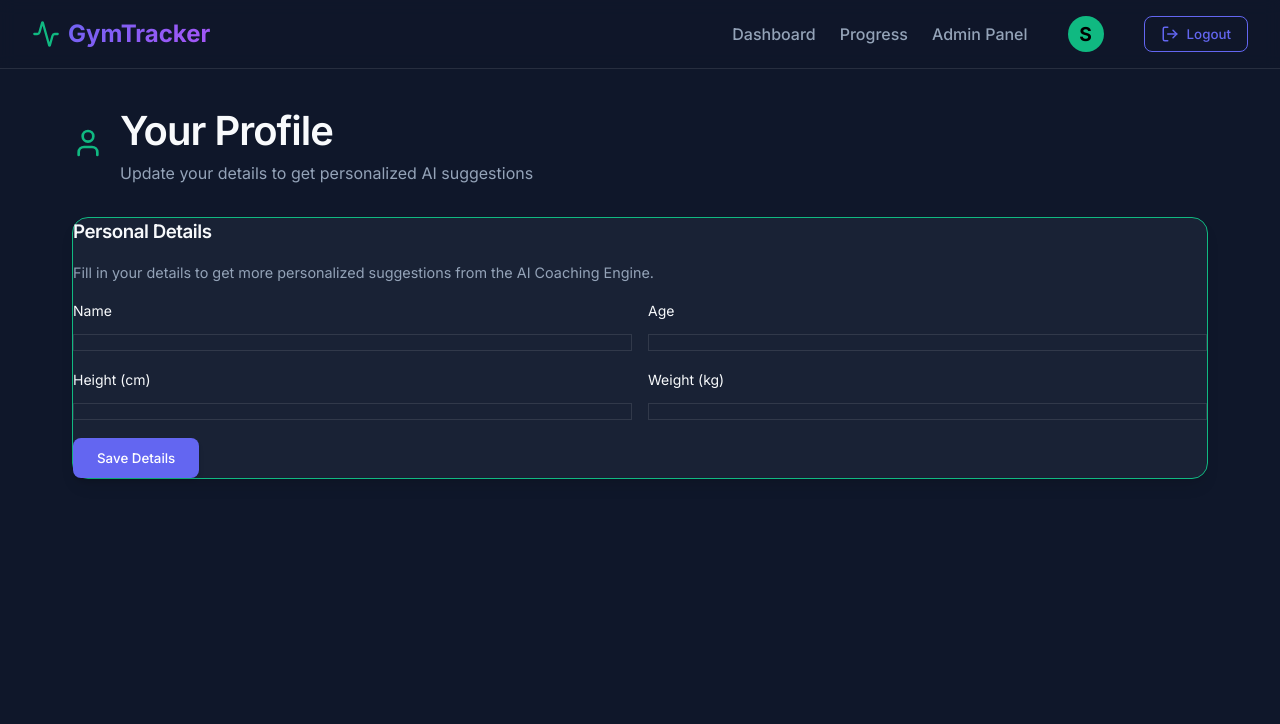
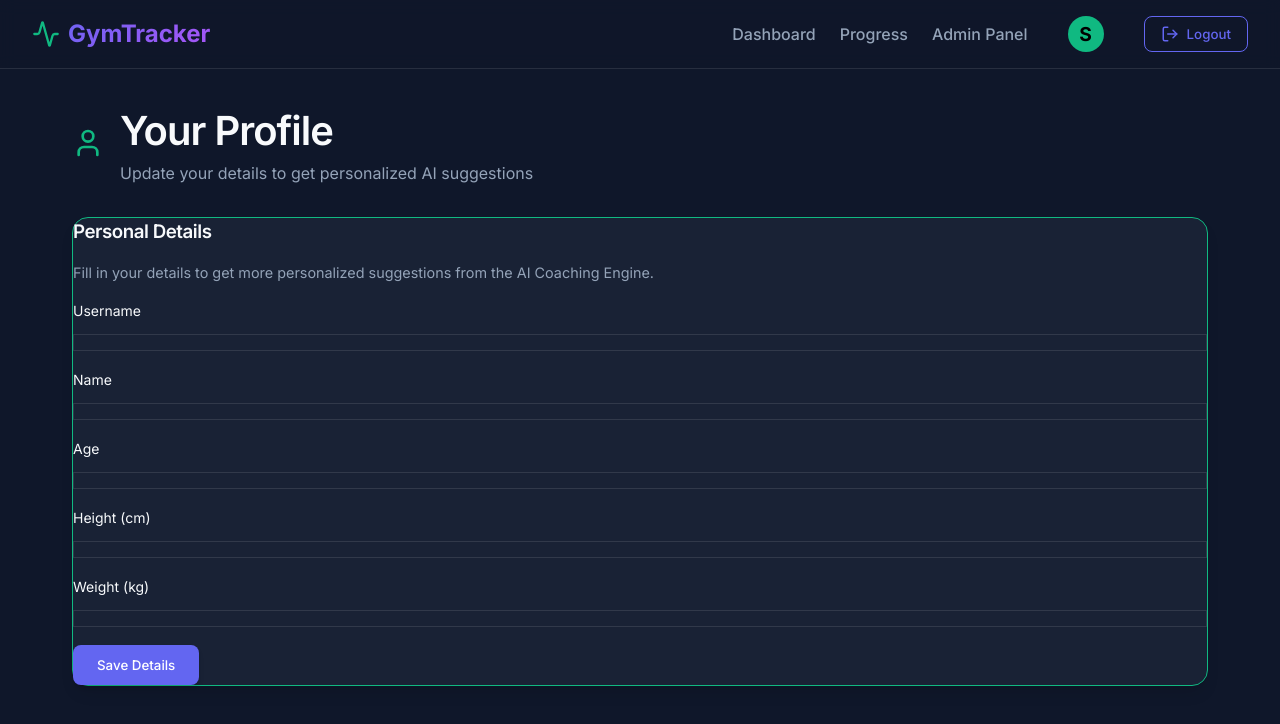
Before and after one commit to hjnavadiya222-dot/gymtracker, a React (Vite) app in the folder frontend/: page /profile in a window 1280 px wide. Shown: the top 724 px of the page. Built offline with nearby package versions, Linux system fonts and the light colour scheme; no server answers; sample sign-in values are in the browser's storage.

Commit message:
feat: Allow users to change their username on the Profile page

```diff
--- a/frontend/src/pages/Profile.jsx
+++ b/frontend/src/pages/Profile.jsx
@@ -4,10 +4,16 @@ import { AuthContext } from '../contexts/AuthContext';
 import { User } from 'lucide-react';
 
 const Profile = () => {
-  const [profile, setProfile] = useState({ name: '', age: '', height: '', weight: '' });
+  const [profile, setProfile] = useState({
+    username: '',
+    name: '',
+    age: '',
+    height: '',
+    weight: '',
+  });
   const [profileLoading, setProfileLoading] = useState(false);
   const [profileMessage, setProfileMessage] = useState('');
-  const { user } = useContext(AuthContext);
+  const { user, login } = useContext(AuthContext);
 
   useEffect(() => {
     const fetchProfile = async () => {
@@ -15,6 +21,7 @@ const Profile = () => {
         const config = { headers: { Authorization: `Bearer ${user.token}` } };
         const { data } = await axios.get(`${import.meta.env.VITE_API_URL || 'http://localhost:5005'}/api/auth/profile`, config);
         setProfile({
+          username: data.username || '',
           name: data.name || '',
           age: data.age || '',
           height: data.height || '',
@@ -29,12 +36,18 @@ const Profile = () => {
     }
   }, [user]);
 
+  const handleChange = (e) => {
+    setProfile({ ...profile, [e.target.name]: e.target.value });
+  };
+
   const handleUpdateProfile = async (e) => {
     e.preventDefault();
     setProfileLoading(true);
     try {
       const config = { headers: { Authorization: `Bearer ${user.token}` } };
-      await axios.put(`${import.meta.env.VITE_API_URL || 'http://localhost:5005'}/api/auth/profile`, profile, config);
+      const { data } = await axios.put(`${import.meta.env.VITE_API_URL || 'http://localhost:5005'}/api/auth/profile`, profile, config);
+
+      login({ ...user, username: data.username, name: data.name });
       setProfileMessage('Profile updated successfully!');
       setTimeout(() => setProfileMessage(''), 3000);
     } catch (error) {
@@ -60,22 +73,26 @@ const Profile = () => {
         <p className="mb-4" style={{ color: 'var(--text-muted)', fontSize: '0.9rem' }}>
           Fill in your details to get more personalized suggestions from the AI Coaching Engine.
         </p>
-        <form onSubmit={handleUpdateProfile} className="grid grid-cols-2 md-grid-cols-4 gap-4">
+        <form onSubmit={handleUpdateProfile} className="grid grid-cols-1 md:grid-cols-2 gap-4">
+          <div>
+            <label style={{ display: 'block', marginBottom: '0.5rem', fontSize: '0.875rem' }}>Username</label>
+            <input type="text" name="username" className="w-full p-2 rounded" style={{ backgroundColor: 'var(--bg-input)', border: '1px solid var(--border)', color: 'var(--text-main)' }} value={profile.username} onChange={handleChange} required />
+          </div>
           <div>
             <label style={{ display: 'block', marginBottom: '0.5rem', fontSize: '0.875rem' }}>Name</label>
-            <input type="text" className="w-full p-2 rounded" style={{ backgroundColor: 'var(--bg-input)', border: '1px solid var(--border)', color: 'var(--text-main)' }} value={profile.name} onChange={(e) => setProfile({ ...profile, name: e.target.value })} />
+            <input type="text" name="name" className="w-full p-2 rounded" style={{ backgroundColor: 'var(--bg-input)', border: '1px solid var(--border)', color: 'var(--text-main)' }} value={profile.name} onChange={handleChange} />
           </div>
           <div>
             <label style={{ display: 'block', marginBottom: '0.5rem', fontSize: '0.875rem' }}>Age</label>
-            <input type="number" className="w-full p-2 rounded" style={{ backgroundColor: 'var(--bg-input)', border: '1px solid var(--border)', color: 'var(--text-main)' }} value={profile.age} onChange={(e) => setProfile({ ...profile, age: e.target.value })} />
+            <input type="number" name="age" className="w-full p-2 rounded" style={{ backgroundColor: 'var(--bg-input)', border: '1px solid var(--border)', color: 'var(--text-main)' }} value={profile.age} onChange={handleChange} />
           </div>
           <div>
             <label style={{ display: 'block', marginBottom: '0.5rem', fontSize: '0.875rem' }}>Height (cm)</label>
-            <input type="number" className="w-full p-2 rounded" style={{ backgroundColor: 'var(--bg-input)', border: '1px solid var(--border)', color: 'var(--text-main)' }} value={profile.height} onChange={(e) => setProfile({ ...profile, height: e.target.value })} />
+            <input type="number" name="height" className="w-full p-2 rounded" style={{ backgroundColor: 'var(--bg-input)', border: '1px solid var(--border)', color: 'var(--text-main)' }} value={profile.height} onChange={handleChange} />
           </div>
           <div>
             <label style={{ display: 'block', marginBottom: '0.5rem', fontSize: '0.875rem' }}>Weight (kg)</label>
-            <input type="number" className="w-full p-2 rounded" style={{ backgroundColor: 'var(--bg-input)', border: '1px solid var(--border)', color: 'var(--text-main)' }} value={profile.weight} onChange={(e) => setProfile({ ...profile, weight: e.target.value })} />
+            <input type="number" name="weight" className="w-full p-2 rounded" style={{ backgroundColor: 'var(--bg-input)', border: '1px solid var(--border)', color: 'var(--text-main)' }} value={profile.weight} onChange={handleChange} />
           </div>
           <div className="col-span-full mt-2 flex items-center gap-4">
             <button type="submit" className="btn btn-primary" disabled={profileLoading}>
```
Also changed, not shown: 1 other file (tests, documents, lock files or other folders).
